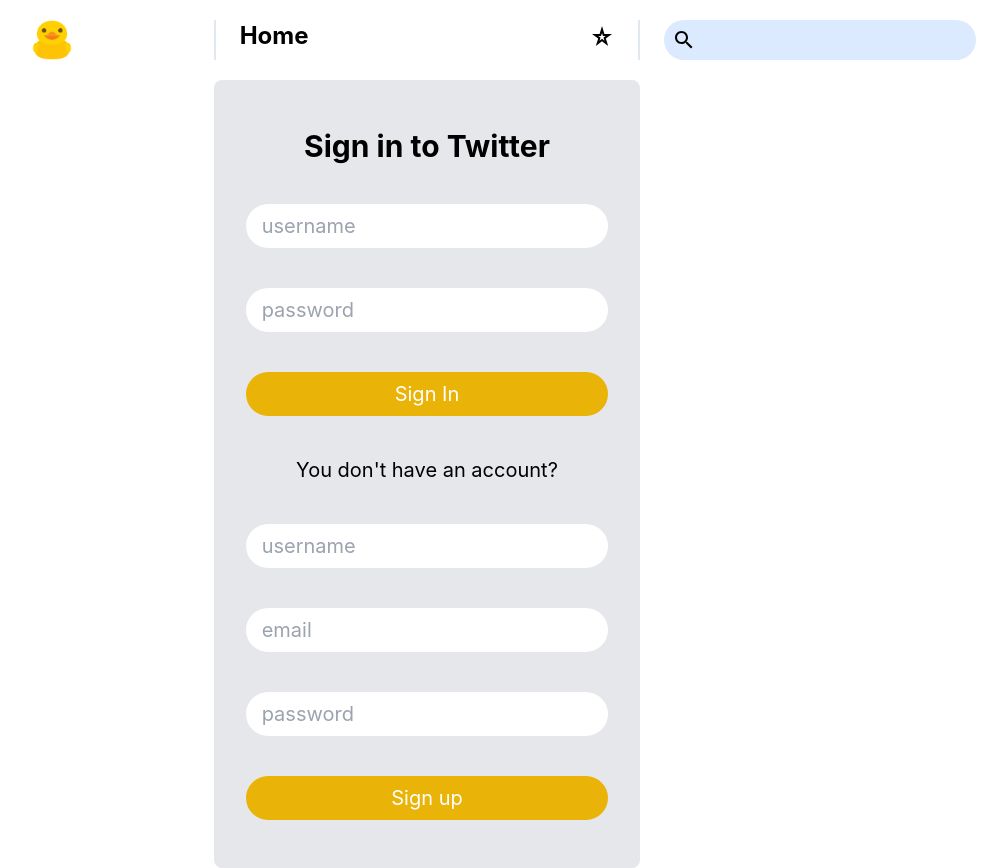
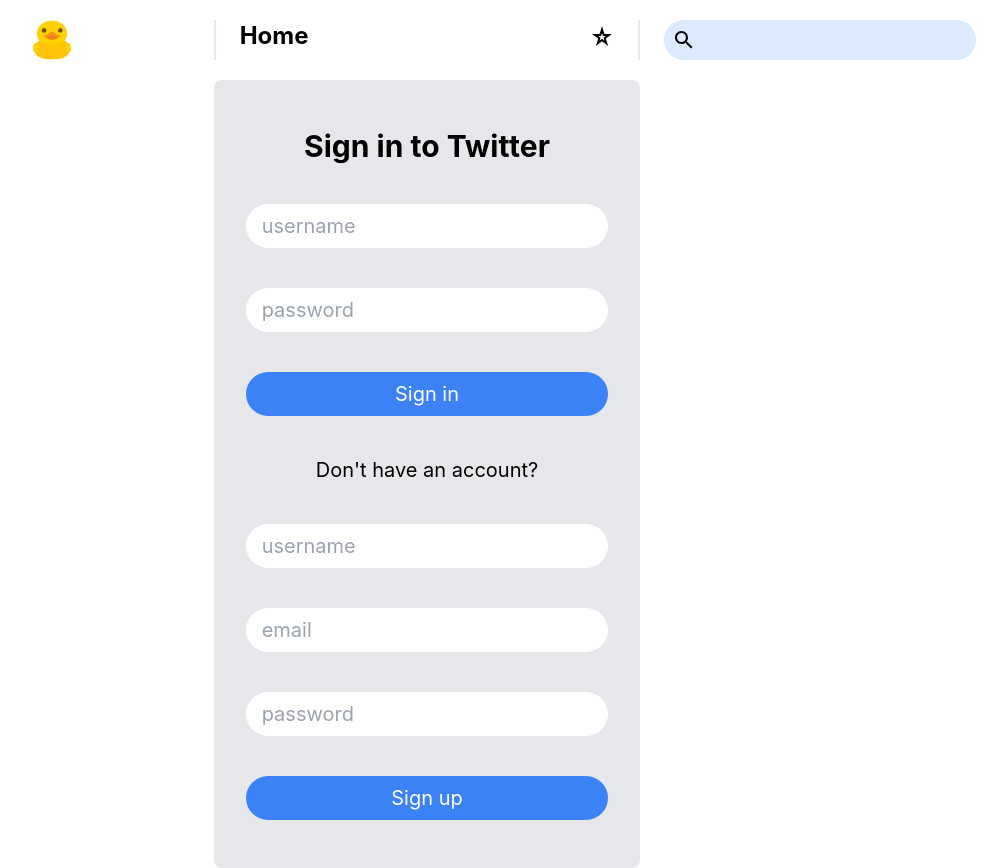
Before and after one commit to Coerres/twitter-clone, a React (Create React App) app in the folder client/: page /signin in a window 1280 px wide. Shown: the whole page, without its empty margins (213-1220 px from the left). Built offline with nearby package versions, Linux system fonts and the light colour scheme.

Commit message:
Update Signin

```diff
--- a/client/src/pages/Signin/Signin.jsx
+++ b/client/src/pages/Signin/Signin.jsx
@@ -1,4 +1,4 @@
-import React,  { useState } from "react";
+import React, { useState } from "react";
 import axios from "axios";
 
 import { useDispatch } from "react-redux";
@@ -9,6 +9,7 @@
 const Signin = () => {
   const [username, setUsername] = useState("");
   const [password, setPassword] = useState("");
+  const [email, setEmail] = useState("");
 
   const dispatch = useDispatch();
   const navigate = useNavigate();
@@ -16,16 +17,34 @@
   const handleLogin = async (e) => {
     e.preventDefault();
     dispatch(loginStart());
-        try{
+    try {
       const res = await axios.post("/auth/signin", { username, password });
       dispatch(loginSuccess(res.data));
       navigate("/");
-        } catch(err){
+    } catch (err) {
       dispatch(loginFailed());
     }
   };
 
-    return( <form className="bg-gray-200 flex flex-col py-12 px-8 rounded-lg w-8/12 md:w-6/12 mx-auto gap-10">
+  const handleSignup = async (e) => {
+    e.preventDefault();
+    dispatch(loginStart());
+
+    try {
+      const res = await axios.post("/auth/signup", {
+        username,
+        email,
+        password,
+      });
+      dispatch(loginSuccess(res.data));
+      navigate("/");
+    } catch (err) {
+      dispatch(loginFailed());
+    }
+  };
+
+  return (
+    <form className="bg-gray-200 flex flex-col py-12 px-8 rounded-lg w-8/12 md:w-6/12 mx-auto gap-10">
       <h2 className="text-3xl font-bold text-center">Sign in to Twitter</h2>
 
       <input
@@ -41,30 +60,40 @@
         className="text-xl py-2 rounded-full px-4"
       />
 
-        <button className="text-xl py-2 rounded-full px-4 bg-yellow-500 text-white"
+      <button
+        className="text-xl py-2 rounded-full px-4 bg-blue-500 text-white"
         onClick={handleLogin}
       >
-            Sign In
+        Sign in
       </button>
 
-        <p className="text-center text-xl">You don't have an account?</p>
+      <p className="text-center text-xl">Don't have an account?</p>
 
-        <input type="text"
+      <input
+        onChange={(e) => setUsername(e.target.value)}
+        type="text"
         placeholder="username"
         className="text-xl py-2 rounded-full px-4"
       />
-        <input type="email"
+      <input
+        onChange={(e) => setEmail(e.target.value)}
+        type="email"
         placeholder="email"
         required
         className="text-xl py-2 rounded-full px-4"
       />
-        <input type="password"
+      <input
+        onChange={(e) => setPassword(e.target.value)}
+        type="password"
         placeholder="password"
         className="text-xl py-2 rounded-full px-4"
       />
 
-        <button className="text-xl py-2 rounded-full px-4 bg-yellow-500 text-white"
-        type="submit">
+      <button
+        onClick={handleSignup}
+        className="text-xl py-2 rounded-full px-4 bg-blue-500 text-white"
+        type="submit"
+      >
         Sign up
       </button>
     </form>
```
Lines whose indentation alone changed are shown as unchanged.
